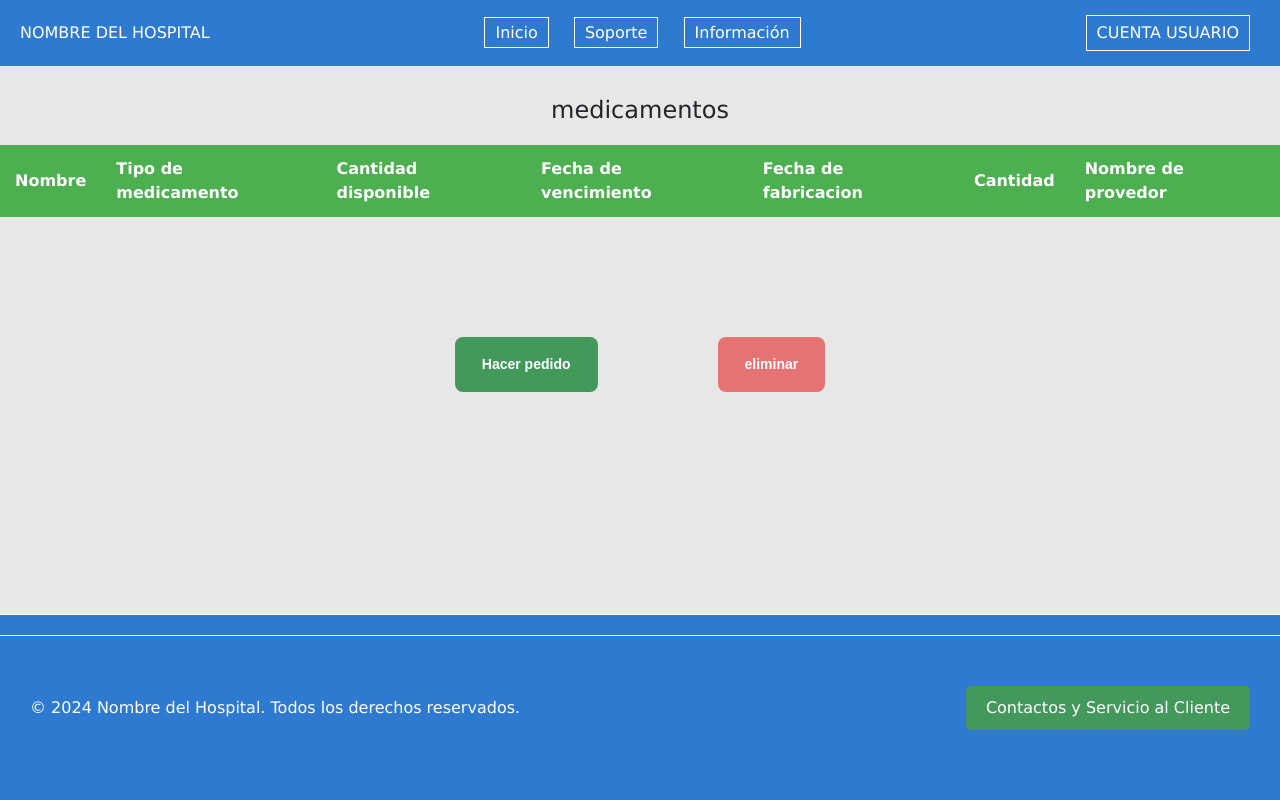
After one commit to Eduardo37830/ingenieriaSoftware1, a Flask app: page /Administrador/almacen/medicamentos in a window 1280 px wide. The commit adds this page. Run offline with Flask 3, Linux system fonts and the light colour scheme; lists and menus that the app fills with data are empty.

Commit message:
implimentacion de medicamentos y equipo medico del almacen

```diff
--- a/app/controllers/transaction_controller.py
+++ b/app/controllers/transaction_controller.py
@@ -11,6 +11,9 @@ admission_blueprint = Blueprint('admissions', __name__)
 personalAdmistraccion = Blueprint('personalAdmistraccion', __name__)
 proveedoresAdmistraccion = Blueprint('proveedoresAdmistraccion', __name__)
 almacenAdmistraccion = Blueprint('almacenAdmistraccion', __name__)
+medicamentoAdmistraccion = Blueprint('medicamentoAdmistraccion', __name__)
+equipoMedicoAdmistraccion = Blueprint('equipoMedicoAdmistraccion', __name__)
+
 
 
 # Crea una instancia de TransactionMapper, que se utilizará para obtener las transacciones.
@@ -38,3 +41,9 @@ def show_proveedores():
 @almacenAdmistraccion.route('/Administrador/almacen')
 def show_almacen():
     return render_template('almacenAdmistrador.html')
+@medicamentoAdmistraccion.route('/Administrador/almacen/medicamentos')
+def show_medicamento():
+    return render_template('medicamentosAdmistrador.html')
+@equipoMedicoAdmistraccion.route('/Administrador/almacen/equipomedico')
+def show_equipomedico():
+    return render_template('equipoMedicoAdmistrador.html')
--- a/app/main.py
+++ b/app/main.py
@@ -1,5 +1,6 @@
 from flask import Flask, render_template, request, redirect, url_for
-from controllers.transaction_controller import transaction_blueprint, admission_blueprint, personalAdmistraccion, proveedoresAdmistraccion,almacenAdmistraccion
+from controllers.transaction_controller import (transaction_blueprint,admission_blueprint, personalAdmistraccion,
+proveedoresAdmistraccion,almacenAdmistraccion,medicamentoAdmistraccion, equipoMedicoAdmistraccion)
 
 app = Flask(__name__)
 app.register_blueprint(transaction_blueprint)
@@ -7,6 +8,9 @@ app.register_blueprint(admission_blueprint)
 app.register_blueprint(personalAdmistraccion)
 app.register_blueprint(proveedoresAdmistraccion)
 app.register_blueprint(almacenAdmistraccion)
+app.register_blueprint(medicamentoAdmistraccion)
+app.register_blueprint(equipoMedicoAdmistraccion)
+
 @app.route("/")
 def home():
     return render_template("index.html")
--- a/app/templates/almacenAdmistrador.html
+++ b/app/templates/almacenAdmistrador.html
@@ -11,8 +11,8 @@
 </head>
 <main>
     <div class="button-container">
-        <div class="button-container" ><bottom id="medicamentos" class="custom-btn custom-btn-1">Citas y Cirugias</bottom></div>
-        <div class="button-container"><bottom id="equipoMedico"class="custom-btn custom-btn-2">Personal Medico</bottom></div>
+        <div class="button-container" ><bottom id="medicamentos" class="custom-btn custom-btn-1">Medicamentos</bottom></div>
+        <div class="button-container"><bottom id="equipoMedico"class="custom-btn custom-btn-2">Equipo Medico</bottom></div>
     </div>
     <script>
         document.getElementById("medicamentos").addEventListener("click", function () {
--- /dev/null
+++ b/app/templates/medicamentosAdmistrador.html
@@ -0,0 +1,48 @@
+{% extends "base.html" %}
+
+{% block title %}medicamentos{% endblock %}
+
+{% block content %}
+<head>
+    <link rel="stylesheet"
+        href="{{ url_for('static', filename='styles/tablas.css') }}">
+    <title>medicamentos</title>
+</head>
+<div class="main">
+    <h2>medicamentos</h2>
+    <table>
+        <thead>
+            <tr>
+                <th>Nombre</th>
+                <th>Tipo de medicamento</th>
+                <th>Cantidad disponible</th>
+                <th>Fecha de vencimiento</th>
+                <th>Fecha de fabricacion</th>
+                <th>Cantidad</th>
+                <th>Nombre de provedor</th>
+            </tr>
+        </thead>
+        <tbody>
+        </tbody>
+    </table>
+    <div class="button-container">
+        <div class="button-container"><bottom onclick="agregar()" class="custom-btn custom-btn-1">Hacer pedido</bottom></div>
+        <div class="button-container" ><bottom onclick="eliminar()" class="custom-btn custom-btn-3">eliminar</bottom></div>
+    </div>
+</div>
+
+<script>
+    function agregar() {
+        alert('Función Agregar en desarrollo');
+    }
+
+    function editar() {
+        alert('Función Editar en desarrollo');
+    }
+
+    function eliminar() {
+        alert('Función Eliminar en desarrollo');
+    }
+</script>
+
+{% endblock %}
```
Also changed, not shown: app/templates/equipoMedicoAdmistrador.html (added, +46 -0 lines).
